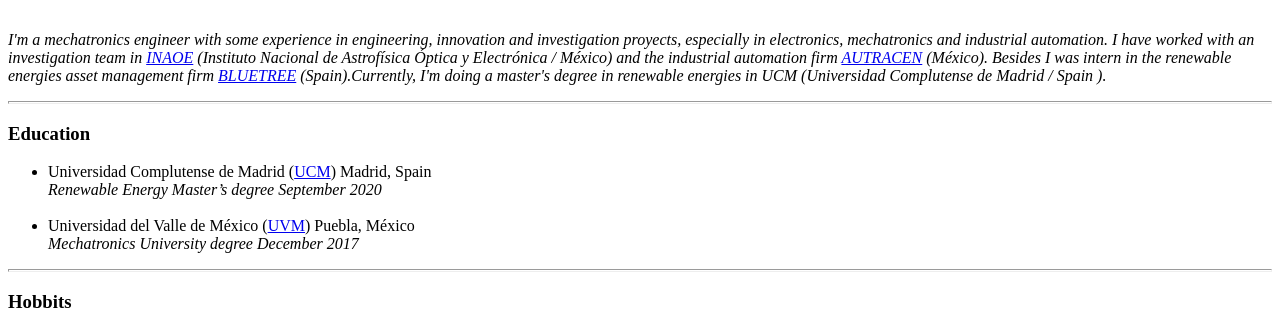
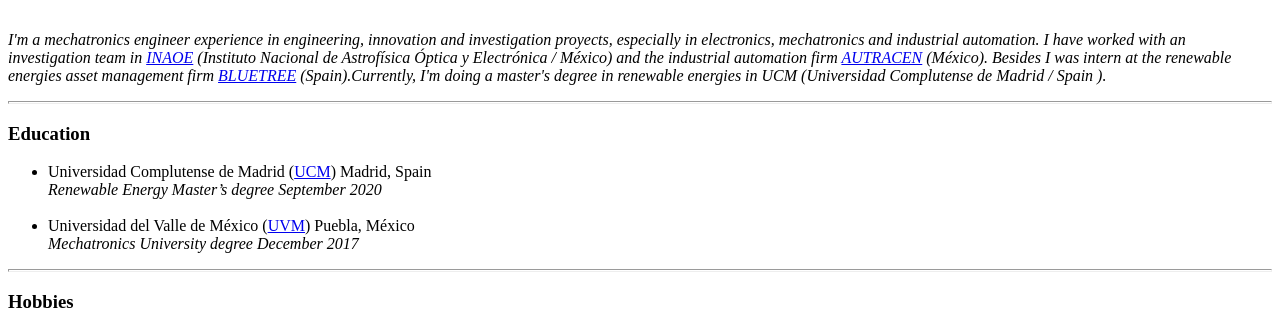
Before and after one commit to Francisco-Zenteno/cv, a plain HTML site: page index.html in a window 1280 px wide. Shown: the part 307-636 px from the top of the page. Drawn offline with Linux system fonts and the light colour scheme.

Commit message:
Add files via upload

```diff
--- a/index.html
+++ b/index.html
@@ -26,8 +26,8 @@
 
   <br>
 
-  <p><em>I'm a mechatronics engineer with some experience in engineering, innovation and investigation proyects, especially in electronics, mechatronics and industrial automation. I have worked with an investigation team in <a
-        href="https://www.inaoep.mx/">INAOE</a> (Instituto Nacional de Astrofísica Óptica y Electrónica / México) and the industrial automation firm <a href="http://www.autracen.com/">AUTRACEN</a> (México). Besides I was intern in the renewable
+  <p><em>I'm a mechatronics engineer experience in engineering, innovation and investigation proyects, especially in electronics, mechatronics and industrial automation. I have worked with an investigation team in <a
+        href="https://www.inaoep.mx/">INAOE</a> (Instituto Nacional de Astrofísica Óptica y Electrónica / México) and the industrial automation firm <a href="http://www.autracen.com/">AUTRACEN</a> (México). Besides I was intern at the renewable
       energies asset management firm <a href="https://bluetreeam.com/?lang=es">BLUETREE</a> (Spain).Currently, I'm doing a master's degree in renewable energies in UCM (Universidad Complutense de Madrid / Spain ). </em></p>
 
   <hr size="3">
@@ -40,7 +40,7 @@
   </ul>
 
   <hr size="3">
-  <h3>Hobbits</h3>
+  <h3>Hobbies</h3>
   <ol>
     <li>Sports (basketball, swimming, gym)</li>
     <li>Playing music (drums)</li>
```
